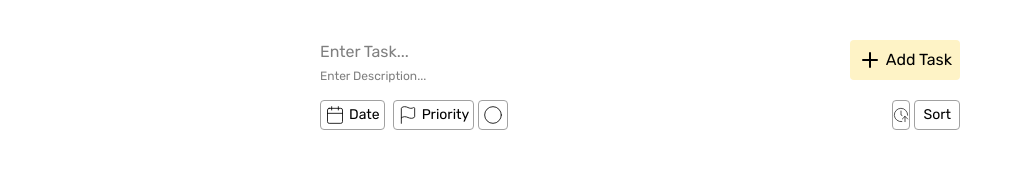
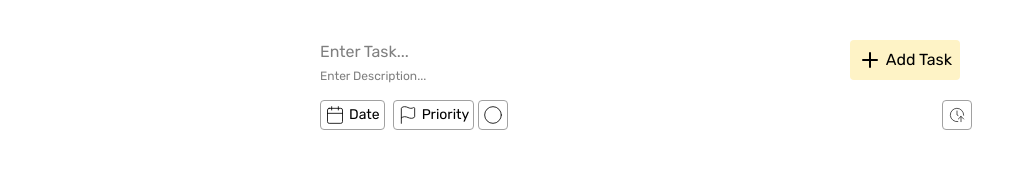
Before and after one commit to 2concrete/todoly, a React (Vite) app: page / in a window 1280 px wide. Shown: the top 190 px of the page, without its empty margins (0-1031 px from the left). Built offline with nearby package versions, Linux system fonts and the light colour scheme.

Commit message:
changed sort button to be more compact

```diff
--- a/src/App.jsx
+++ b/src/App.jsx
@@ -37,7 +37,7 @@ const App = () => {
         name: "Vacuum living room",
         date: 1759216653365,
         description: "Use special attachment",
-        completed: false,
+        completed: true,
         priority: 2,
         deadline: "5-9-2025",
       },
@@ -45,7 +45,7 @@ const App = () => {
         name: "Walk the dog",
         date: 1759216681797,
         description: "Bring leash",
-        completed: false,
+        completed: true,
         priority: 3,
         deadline: "30-8-2025",
       },
@@ -61,7 +61,7 @@ const App = () => {
         name: "Fix invisible bug",
         date: 1759216800328,
         description: "in App.jsx",
-        completed: false,
+        completed: true,
         priority: 3,
         deadline: "30-8-2025",
       },
@@ -77,7 +77,7 @@ const App = () => {
         name: "Book flights",
         date: 1759216928676,
         description: "New York",
-        completed: false,
+        completed: true,
         priority: 1,
         deadline: "06-09-2025",
       },
--- a/src/components/TaskInput.jsx
+++ b/src/components/TaskInput.jsx
@@ -203,20 +203,17 @@ const TaskInput = ({
         </div>
         {/* Sort Button*/}
         <div className="relative flex gap-1">
-          <div className="border text-sm border-neutral-400 justify-center items-center aspect-square gap-1 rounded flex">
-            {sortIcon}
-          </div>
           <button
             onClick={() => setShowSortPopout(!showSortPopout)}
-            className="border text-sm border-neutral-400 w-fit h-fit p-1 px-2 gap-1 rounded flex cursor-pointer hover:opacity-70 transition-all"
+            className="border text-sm cursor-pointer hover:opacity-70 transition-all border-neutral-400 justify-center items-center aspect-square gap-1 rounded flex"
           >
-            Sort
+            {sortIcon}
           </button>
           {showSortPopout && (
             <div
               onMouseEnter={() => setShowSortPopout(true)}
               onMouseLeave={() => setShowSortPopout(false)}
-              className="absolute z-10 md:-right-19 lg:-right-19 right-9.5 top-0 overflow-hidden border-neutral-400 bg-white border rounded"
+              className="absolute z-10 md:-right-17.5 lg:-right-17.5 right-5.5 top-0 overflow-hidden border-neutral-400 bg-white border rounded"
             >
               <button
                 className="flex items-center gap-1 p-1 transition-all border-b-1 border-neutral-400 hover:bg-neutral-50 text-xs text-nowrap cursor-pointer"
```
